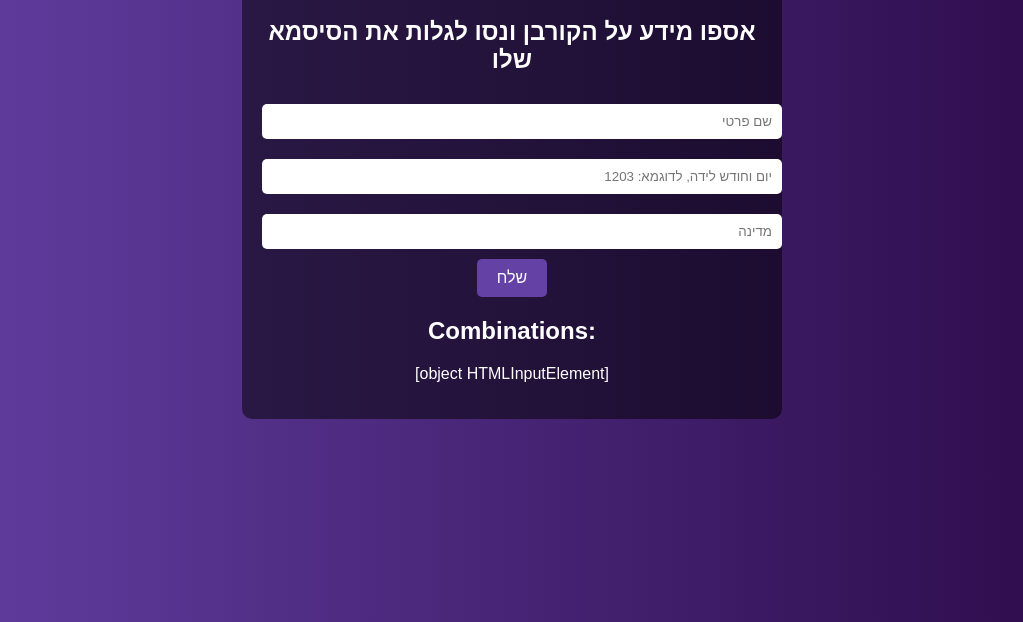
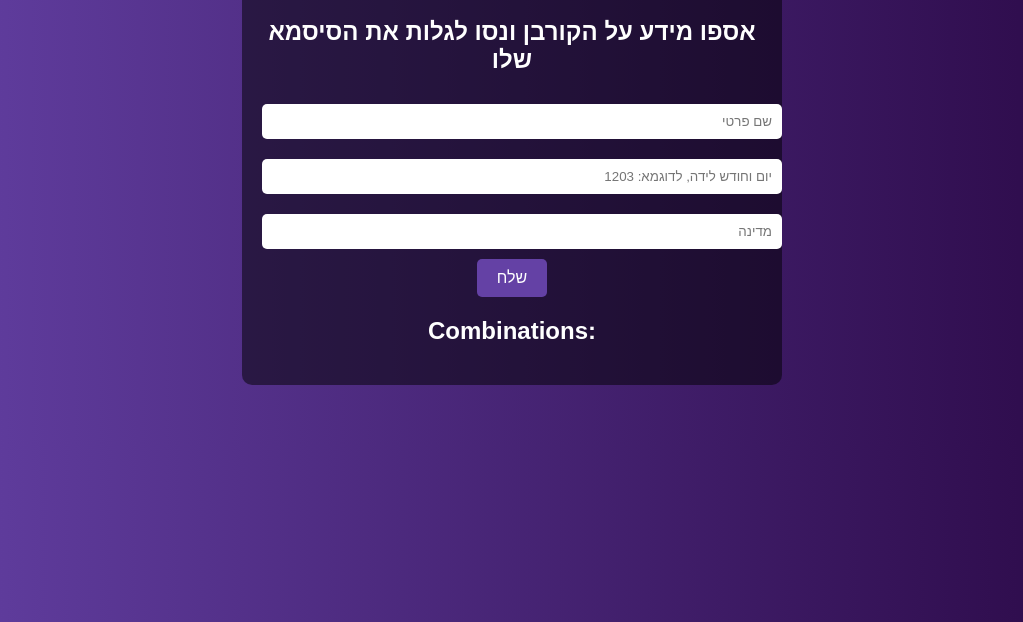
Before and after one commit to snirsnir/brutesnir2, a plain HTML site: page index.html in a window 1280 px wide. Both pictures are taken after a click on the button "שלח". Shown: the part 178-800 px from the top of the page, without its empty margins (128-1151 px from the left). Drawn offline with Linux system fonts and the light colour scheme.

Commit message:
Update index.html

```diff
--- a/index.html
+++ b/index.html
@@ -85,11 +85,10 @@
 function generateCombinations() {
   // Ensure elements are correctly targeted by their IDs
   const fullName = document.getElementById('fullName').value;
-      const dobElement = document.getElementById('dob');
+  const dob = document.getElementById('dob').value; // Correctly fetching the value
   const state = document.getElementById('state').value;
 
-
-      const elements = [fullName, dobElement, state];
+  const elements = [fullName, dob, state]; // Updated array
   let combinations = new Set();
 
   // Trying different combinations to avoid duplicates
@@ -113,6 +112,7 @@
     displayDiv.innerHTML += `<p>${combo}</p>`;
   });
 }
+
   </script>
 
 </body>
```
Lines whose indentation alone changed are shown as unchanged.
